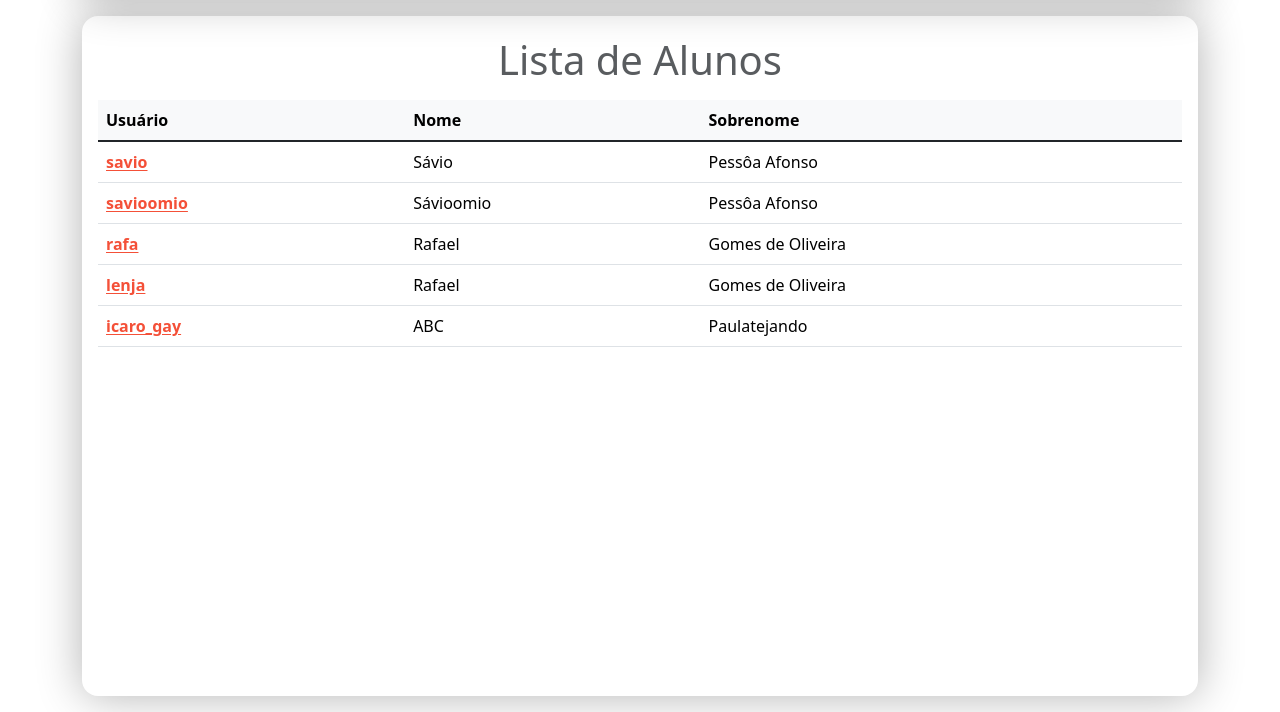
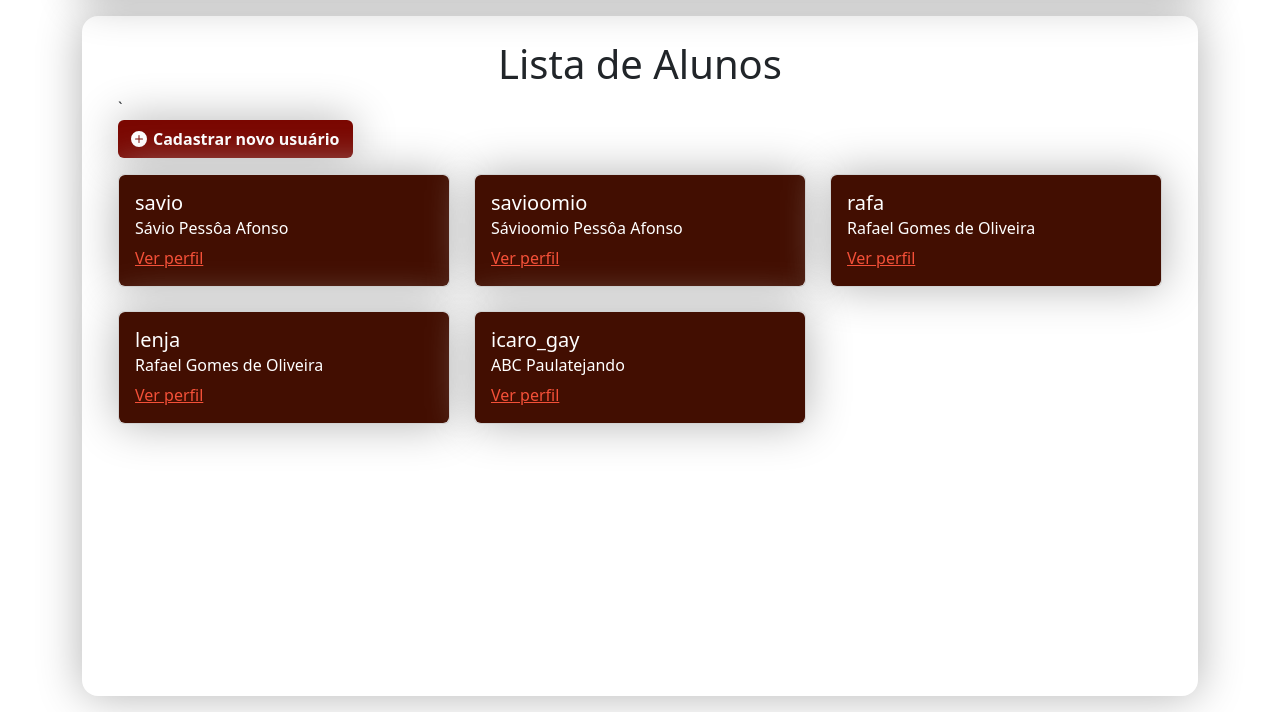
Before and after one commit to JSOM-Grupo-PCC/PrePCC_JSOM_, a Django app: page /admin/lista_alunos/ in a window 1280 px wide. Shown: the part 92-804 px from the top of the page. Run offline with Django 4.2, Linux system fonts and the light colour scheme; a user stored in the database is signed in; data comes from the database, SQL or seed files in the repository; both versions use the stored data as it was after the commit; some libraries are stand-ins or nearby versions.

```diff
--- a/base_static/global/css/style.css
+++ b/base_static/global/css/style.css
@@ -27,6 +27,11 @@
 .bg-jsom{
     background-color: #F45038;
     color: #212529;
+}
+
+.bg-jsom-claro{
+    background-color: #420e01 !important;
+    color: #ffffff !important;
 }
 
 .btn-outline-jsom{
--- a/base_templates/global/partials/header.html
+++ b/base_templates/global/partials/header.html
@@ -39,6 +39,9 @@
                 <li class="nav-item">
                   <a class="nav-link fs-5 active" aria-current="page" href=" {% url "JSOM_SGA:lista_alunos" %} ">Lista de Alunos</a>
                 </li>
+                <li class="nav-item">
+                  <a class="nav-link fs-5 active" aria-current="page" href=" {% url "JSOM_SGA:register" %} ">Cadastrar Novo Aluno</a>
+                </li>
               {% endif %}
               {% if not user.is_staff %}
                 <li class="nav-item">
@@ -50,9 +53,6 @@
               </li>
             {% else %}
               <li class="nav-item">
-                <a class="nav-link fs-5 active" aria-current="page" href=" {% url "JSOM_SGA:register" %} ">Cadastrar</a>
-              </li>
-              <li class="nav-item">
                 <a class="nav-link fs-5 active" aria-current="page" href=" {% url "JSOM_SGA:login" %} ">Fazer Login</a>
               </li>
             {% endif %}
--- a/jsom_sga/templates/JSOM_SGA/lista_alunos.html
+++ b/jsom_sga/templates/JSOM_SGA/lista_alunos.html
@@ -1,33 +1,31 @@
 {% extends "global/base.html" %}
 {% block corpo %}
-<div class="w-100 mx-3 mt-1 table-responsive">
-    <h1 class="mt-3 mb-3 fs-1 form-text text-center"> {{ site_title }} </h1>
-    <table class=" table table-hover">
-        <thead class="table-light">
-            <tr>
-                <th scope="col">Usuário</th>
-                <th scope="col">Nome</th>
-                <th scope="col">Sobrenome</th>
-            </tr>
-        </thead>
-        <tbody class="table-group-divider">
+<div class="container m-4">
+    <h1 class="text-center mb-2">{{ site_title }}</h1>    `
+    <div class="d-grid gap-2 d-md-flex justify-content-md-start mb-3">
+        <a class="nav-link fs-5 active" aria-current="page" href=" {% url "JSOM_SGA:register" %} ">
+            <button class="btn text-white fw-semibold icon-link icon-link-hover shadow-big" style="background-color: #7A0701; --bs-icon-link-transform: translate3d(0, -.125rem, 0);">
+                <svg xmlns="http://www.w3.org/2000/svg" width="16" height="16" fill="currentColor" class="bi bi-plus-circle-fill" viewBox="0 0 16 16">
+                    <path d="M16 8A8 8 0 1 1 0 8a8 8 0 0 1 16 0M8.5 4.5a.5.5 0 0 0-1 0v3h-3a.5.5 0 0 0 0 1h3v3a.5.5 0 0 0 1 0v-3h3a.5.5 0 0 0 0-1h-3z"/>
+                </svg>
+                Cadastrar novo usuário
+            </button>
+        </a>
+    </div>
+    <div class="row row-cols-1 row-cols-md-3 g-4">
         {% for userProfile in users %}
-            <tr>
-                <td scope="row">
-                    <a class="link-jsom fw-bold link-offset-1 link-underline-opacity-0 link-underline-opacity-100-hover"
-                    href="{% url 'JSOM_SGA:perfil_aluno_admin' userProfile.user.id %}">
-                    {{ userProfile.user.username }}
-                    </a>
-                </td>
-                <td>
-                    {{ userProfile.user.first_name }}
-                </td>
-                <td>
-                    {{ userProfile.user.last_name }}
-                </td>
-            </tr>
+        <div class="col ">
+            <div class="card h-100 shadow-big ">
+                <div class="card-body bg-jsom-claro rounded-2" style="background-color: #420e01 !important; !important;
+                color: #ffffff !important;" >
+                    <h5 class="card-title">{{ userProfile.user.username }}</h5>
+                    <h6 class="card-subtitle mb-2">{{ userProfile.user.first_name }} {{ userProfile.user.last_name }}</h6>
+                    <a href="{% url 'JSOM_SGA:perfil_aluno_admin' userProfile.user.id %}" class="card-link link-jsom">Ver perfil</a>
+                </div>
+            </div>
+        </div>
         {% endfor %}
-        </tbody>
-    </table>
+    </div>
+
 </div>
 {% endblock corpo %}
--- a/jsom_sga/templates/JSOM_SGA/login.html
+++ b/jsom_sga/templates/JSOM_SGA/login.html
@@ -2,7 +2,7 @@
 
 {% block corpo %}
 
-<div class="container m-3">
+<div class="container m-4">
     <h2 class="mb-3 fs-2 form-text text-center">{{ site_title }}</h2>
     {% include "JSOM_SGA/partials/_user-form.html" %}
 </div>
--- a/jsom_sga/templates/JSOM_SGA/partials/_user-form.html
+++ b/jsom_sga/templates/JSOM_SGA/partials/_user-form.html
@@ -1,5 +1,5 @@
 <form
-class="row g-3 d-flex flex-column align-items-center"
+class="row g-3 d-flex flex-column align-items-center "
 action=" {{ form_action }}"
 method="POST"
 >
--- a/static/global/css/style.css
+++ b/static/global/css/style.css
@@ -27,6 +27,11 @@
 .bg-jsom{
     background-color: #F45038;
     color: #212529;
+}
+
+.bg-jsom-claro{
+    background-color: #420e01 !important;
+    color: #ffffff !important;
 }
 
 .btn-outline-jsom{
```
Also changed, not shown: jsom_sga/forms.py (+91 -94 lines), jsom_sga/views/user_forms.py (+5 -7 lines), README.md, db.sqlite3.
